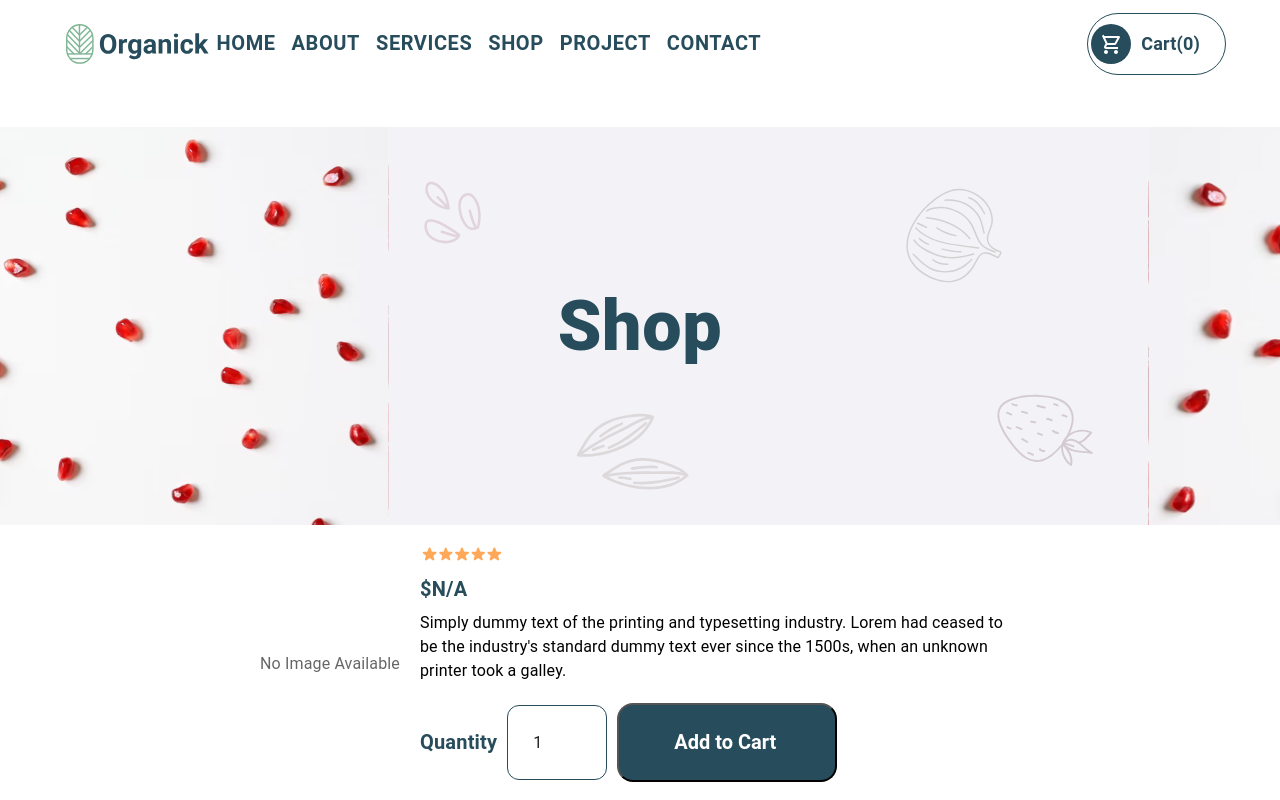
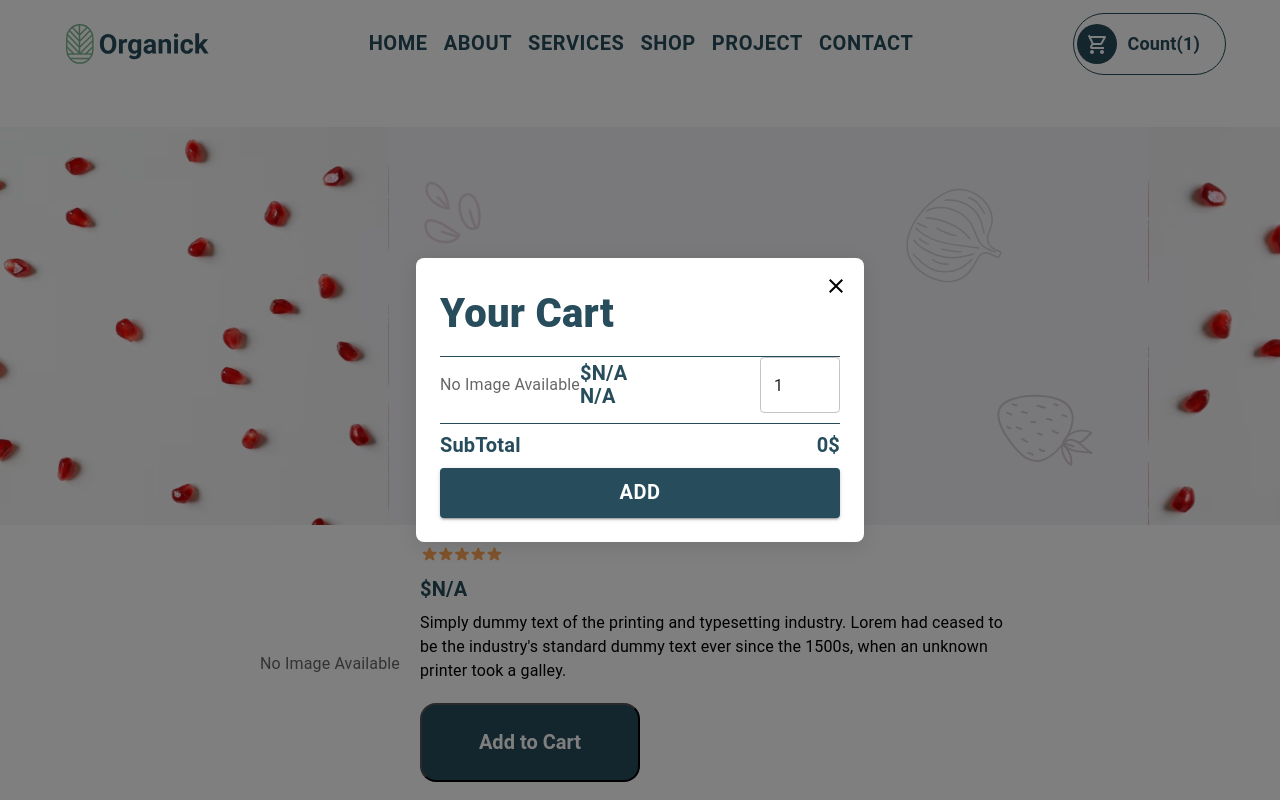
Before and after one commit to UsmanDev007/Organic, a React (Create React App) app: page /shop in a window 1280 px wide. Both pictures are taken after a click on the button "Add to Cart". Shown: the top 800 px of the page. Built offline with nearby package versions, Linux system fonts and the light colour scheme.

Commit message:
add to cart with context done

```diff
--- a/src/CardContext.js
+++ b/src/CardContext.js
@@ -2,8 +2,9 @@ import { createContext, useState } from "react";
 const CardContext =createContext();
 const CardProvider = ({ children }) => {
   const [selectedCard,SetSelectedCard]=useState([]);
+  const [Count, SetCount]=useState(0);
     return (
-      <CardContext.Provider value={{selectedCard,SetSelectedCard}}>
+      <CardContext.Provider value={{selectedCard,SetSelectedCard,Count,SetCount}}>
         {children}
       </CardContext.Provider>
     );
--- a/src/Components/Button.js
+++ b/src/Components/Button.js
@@ -1,32 +1,31 @@
-import React from 'react'
-import styled from 'styled-components'
-const StyledButton=styled.button`
+import React from 'react';
+import styled from 'styled-components';
+
+const StyledButton = styled.button`
   width: 220px;
   height: 79px;
   padding: 28px 39px 28px 39px;
   border-radius: 16px;
-background-color: #274C5B;
-color: #FFFFFF;
+  background-color: #274c5b;
+  color: #ffffff;
   font-family: Roboto;
   font-size: 20px;
   font-weight: 700;
   line-height: 23.44px;
-display:flex;
+  display: flex;
   cursor: pointer;
   justify-content: center;
   align-items: center;
   gap: 4px;
-`
-const Button = ({text,img}) => {
+`;
+
+const Button = ({ text, img, onClick }) => {
   return (
+    <StyledButton onClick={onClick}>
+      {text}
+      {img && <img src={img} alt="" />}
+    </StyledButton>
+  );
+};
 
-       <StyledButton>
-          {text}
-          <img src={img} alt="" />
-       </StyledButton>
-
-
-  )
-}
-
-export default Button
+export default Button;
--- a/src/Components/Navbar.js
+++ b/src/Components/Navbar.js
@@ -12,10 +12,10 @@ import Container from '@mui/material/Container';
 import Button from '@mui/material/Button';
 import MenuItem from '@mui/material/MenuItem';
 import { Link } from 'react-router-dom';
-import { useState } from 'react';
+import { useState ,useContext} from 'react';
 import ShoppingCartOutlinedIcon from '@mui/icons-material/ShoppingCartOutlined';
+import { CardContext } from '../CardContext';
 
-// const navbar = ['Home', 'About', 'Services', 'Shop', 'Project', 'Contact'];
 const navbar = [
     {
       id:"1",
@@ -49,6 +49,7 @@ const navbar = [
     }
 ];
 function Navbar() {
+  const { Count } = useContext(CardContext);
   const [anchorElNav, setAnchorElNav] = useState(null);
 
   const handleOpenNavMenu = (event) => {
@@ -105,7 +106,7 @@ function Navbar() {
                 textAlign: 'left',
               }}
             >
-              Cart(0)
+              Cart({Count})
             </Typography>
           </Box>
 
@@ -114,7 +115,7 @@ function Navbar() {
               flexGrow: 1,
               display: { xs: 'flex', md: 'none' },
               justifyContent: 'flex-end',
-              maxWidth: '100%' // Prevent overflow of icon
+              maxWidth: '100%'
             }}>
             <IconButton
               size="large"
@@ -123,9 +124,9 @@ function Navbar() {
               aria-haspopup="true"
               onClick={handleOpenNavMenu}
               color="inherit"
-              sx={{ color: '#274C5B', padding: 0 }} // Adjust padding to prevent overflow
+              sx={{ color: '#274C5B', padding: 0 }}
             >
-              <MenuIcon sx={{ fontSize: '30px' }} /> {/* Ensure icon size doesn't overflow */}
+              <MenuIcon sx={{ fontSize: '30px' }} />
             </IconButton>
             <Menu
               id="menu-appbar"
@@ -141,8 +142,8 @@ function Navbar() {
               {navbar.map((page) => (
                 <MenuItem key={page.id} onClick={handleCloseNavMenu}>
                   <Typography
-                     component={Link} // Use Link for routing
-                     to={`${page.path.toLowerCase()}`} // Dynamic path based on page name
+                     component={Link}
+                     to={`${page.path.toLowerCase()}`}
                     sx={{
                       fontFamily: 'Roboto',
                       fontSize: '20px',
@@ -160,7 +161,7 @@ function Navbar() {
             </Menu>
           </Box>
 
-          <Box sx={{ flexGrow: 1, display: { xs: 'none', md: 'flex' } }}>
+          <Box sx={{ flexGrow: 1, display: { xs: 'none', md: 'flex', justifyContent:"center" } }}>
             {navbar.map((page) => (
               <Button
                 key={page.id}
@@ -214,7 +215,7 @@ function Navbar() {
                 textAlign: 'left',
               }}
             >
-              Cart(0)
+              Count({Count})
             </Typography>
           </Box>
         </Toolbar>
--- /dev/null
+++ b/src/Components/PopUp.js
@@ -0,0 +1,238 @@
+import React, { useContext, useState } from "react";
+import {
+  Modal,
+  Box,
+  Typography,
+  IconButton,
+  Fade,
+  TextField,
+  Divider,
+  Button,
+  Snackbar,
+  Alert,
+} from "@mui/material";
+import CloseIcon from "@mui/icons-material/Close";
+import { CardContext } from "../CardContext";
+
+const PopUp = ({ open, onClose, title }) => {
+  const { selectedCard } = useContext(CardContext);
+  const [data] = useState(selectedCard || {});
+  const [quantity, setQuantity] = useState(1);
+  const [openSnak, setOpen] = useState(false);
+
+  const handleSnackClick = () => {
+    setOpen(true);
+  };
+
+  const handleClose = () => {
+    setOpen(false);
+  };
+
+  const handleQuantityChange = (e) => {
+    const value = parseInt(e.target.value, 10);
+    setQuantity(value >= 1 ? value : 1);
+  };
+
+  const subtotal = quantity * (data.afterPrice || 0);
+  return (
+    <Modal
+      open={open}
+      onClose={onClose}
+      closeAfterTransition
+      aria-labelledby="modal-title"
+      aria-describedby="modal-description"
+      sx={{
+        display: "flex",
+        alignItems: "center",
+        justifyContent: "center",
+      }}
+    >
+      <Fade in={open}>
+        <Box
+          sx={{
+            backgroundColor: "#FFFFFF",
+            borderRadius: "8px",
+            boxShadow: "0px 4px 20px rgba(0, 0, 0, 0.1)",
+            padding: "24px",
+            width: "400px",
+            maxWidth: "90%",
+            position: "relative",
+          }}
+        >
+          <IconButton
+            onClick={onClose}
+            sx={{
+              position: "absolute",
+              top: "8px",
+              right: "8px",
+              color: "#000000",
+            }}
+          >
+            <CloseIcon />
+          </IconButton>
+
+          {title && (
+            <Typography
+              id="modal-title"
+              variant="h6"
+              component="h2"
+              sx={{
+                color: "#274C5B",
+                fontFamily: "Roboto",
+                fontSize: "40px",
+                fontWeight: 800,
+              }}
+            >
+              {title}
+            </Typography>
+          )}
+          <Divider
+            sx={{
+              borderColor: "#274C5B",
+              marginTop: "10px",
+            }}
+          />
+          <Box
+            sx={{
+              display: "flex",
+              justifyContent: "space-between",
+              alignItems: "center",
+            }}
+          >
+            <Box sx={{ display: "flex", alignItems: "center" }}>
+              {data.image ? (
+                <img
+                  src={data.image}
+                  alt={data.name}
+                  style={{
+                    maxWidth: "80px",
+                    borderRadius: "8px",
+                  }}
+                />
+              ) : (
+                <Typography variant="body1" color="textSecondary">
+                  No Image Available
+                </Typography>
+              )}
+
+              <Box sx={{ display: "flex", flexDirection: "column" }}>
+                <Typography
+                  sx={{
+                    fontFamily: "Roboto",
+                    fontSize: "20px",
+                    fontWeight: 700,
+                    lineHeight: "23.44px",
+                    textAlign: "left",
+                    color: "#274C5B",
+                  }}
+                >
+                  ${data.afterPrice ? `${data.afterPrice} USD` : "N/A"}
+                </Typography>
+                <Typography
+                  sx={{
+                    fontFamily: "Roboto",
+                    fontSize: "20px",
+                    fontWeight: 700,
+                    lineHeight: "23.44px",
+                    textAlign: "left",
+                    color: "#274C5B",
+                  }}
+                >
+                  {data.name ? `${data.name}` : "N/A"}
+                </Typography>
+              </Box>
+            </Box>
+
+            <TextField
+              type="number"
+              defaultValue={1}
+              inputProps={{
+                min: 1,
+              }}
+              onChange={handleQuantityChange}
+              size="medium"
+              sx={{
+                width: "20%",
+                fontSize: "1.2rem",
+              }}
+            />
+          </Box>
+          <Divider
+            sx={{
+              borderColor: "#274C5B",
+              marginTop: "10px",
+            }}
+          />
+          <Box
+            sx={{
+              display: "flex",
+              justifyContent: "space-between",
+              marginTop: "10px",
+            }}
+          >
+            <Typography
+              sx={{
+                fontFamily: "Roboto",
+                fontSize: "20px",
+                fontWeight: 700,
+                lineHeight: "23.44px",
+                textAlign: "left",
+                color: "#274C5B",
+              }}
+            >
+              SubTotal
+            </Typography>
+            <Typography
+              sx={{
+                fontFamily: "Roboto",
+                fontSize: "20px",
+                fontWeight: 700,
+                lineHeight: "23.44px",
+                textAlign: "left",
+                color: "#274C5B",
+              }}
+            >
+              {subtotal}$
+            </Typography>
+          </Box>
+          <Button
+            onClick={handleSnackClick}
+            variant="contained"
+            sx={{
+              width: "100%",
+              fontFamily: "Roboto",
+              fontSize: "20px",
+              height: "50px",
+              fontWeight: 700,
+              lineHeight: "23.44px",
+              textAlign: "left",
+              backgroundColor: "#274C5B",
+              marginTop: "10px",
+              color: "white",
+            }}
+          >
+            Add
+          </Button>
+          <Snackbar
+            open={openSnak}
+            autoHideDuration={3000}
+            onClose={handleClose}
+            TransitionComponent={Fade}
+            anchorOrigin={{ vertical: "top", horizontal: "right" }} // Position of the toast
+          >
+            <Alert
+              onClose={handleClose}
+              severity="success"
+              variant="filled"
+              sx={{ width: "100%"}}
+            >
+              Added {data.name} to Cart
+            </Alert>
+          </Snackbar>
+        </Box>
+      </Fade>
+    </Modal>
+  );
+};
+
+export default PopUp;
--- a/src/Pages/Contact.js
+++ b/src/Pages/Contact.js
@@ -29,7 +29,7 @@ const Contact = () => {
           <Grid container spacing={6}>
             <Grid item xs={12} md={6} >
               <LableStyle >Full Name*</LableStyle>
-              <TextField fullWidth  label="yourname" sx={{
+              <TextField fullWidth   sx={{
                  borderRadius: '16px',
                  border: '1px solid #7EB693',
                  color: '#7EB693',
@@ -55,7 +55,7 @@ const Contact = () => {
                  '& .MuiOutlinedInput-notchedOutline': {
                    border: 'none',
                  },
-              }} label="example@gmail.com" />
+              }} />
             </Grid>
             <Grid item xs={12} md={6}>
               <LableStyle>Company*</LableStyle>
@@ -70,7 +70,7 @@ const Contact = () => {
                  '& .MuiOutlinedInput-notchedOutline': {
                    border: 'none',
                  },
-              }} label="yourcompany" />
+              }}  />
             </Grid>
             <Grid item xs={12} md={6}>
               <LableStyle>Subject*</LableStyle>
@@ -85,7 +85,7 @@ const Contact = () => {
                  '& .MuiOutlinedInput-notchedOutline': {
                    border: 'none',
                  },
-              }} label="yoursubject" />
+              }} />
             </Grid>
             <Grid item xs={12}>
               <LableStyle>Message*</LableStyle>
--- a/src/Pages/Shop.js
+++ b/src/Pages/Shop.js
@@ -1,4 +1,4 @@
-import { Box, Typography, TextField } from "@mui/material";
+import { Box, Typography, TextField, Button } from "@mui/material";
 import React, { useContext, useEffect, useState } from "react";
 import StyledButton from "../Components/Button";
 import { useParams } from "react-router-dom";
@@ -7,14 +7,15 @@ import Hero from "../Components/Hero";
 
 import { CardContext } from "../CardContext";
 import Star from "../Images/Star.svg";
+import PopUp from "../Components/PopUp";
 
 const Shop = () => {
   const { id } = useParams();
-  const { selectedCard } = useContext(CardContext);
+  const { selectedCard,SetCount } = useContext(CardContext);
   const [data, setData] = useState(selectedCard || {});
 
   useEffect(() => {
-    window.scrollTo(0, 0); // Scroll to top
+    window.scrollTo(0, 0);
     fetch("/VegCards.json")
       .then((response) => {
         if (!response.ok) {
@@ -34,6 +35,16 @@ const Shop = () => {
         console.log(error);
       });
   }, [id, selectedCard]);
+  // handle Popup states
+  const [openPopUp, setOpenPopUp] = useState(false);
+  const increment =()=>{
+    SetCount((prevCount) => prevCount + 1)
+  }
+  const handleOpenPopUp = () => {
+    setOpenPopUp(true);
+    increment();
+  }
+  const handleClosePopUp = () => setOpenPopUp(false);
 
   // Render component
   return (
@@ -100,49 +111,15 @@ const Shop = () => {
               marginTop: "20px",
             }}
           >
-            <Typography
-              sx={{
-                fontFamily: "Roboto",
-                fontSize: "20px",
-                fontWeight: 700,
-                lineHeight: "23.44px",
-                textAlign: "left",
-                textUnderlinePosition: "from-font",
-                textDecorationSkipInk: "none",
-                color: "#274C5B",
-              }}
+            <div>
+              <StyledButton text="Add to Cart" onClick={handleOpenPopUp} />
+              <PopUp
+                open={openPopUp}
+                onClose={handleClosePopUp}
+                title="Your Cart"
               >
-              Quantity
-            </Typography>
-
-            <TextField
-              type="number"
-              variant="outlined"
-              size="small"
-              inputProps={{ min: 1 }}
-              defaultValue={1}
-              sx={{
-                borderRadius: "12px",
-                width: "100px",
-                "& .MuiOutlinedInput-root": {
-                  borderRadius: "12px",
-                  padding: "8px",
-                  "& fieldset": {
-                    borderColor: "#274C5B",
-                  },
-                  "&:hover fieldset": {
-                    borderColor: "#274C5B",
-                  },
-                  "&.Mui-focused fieldset": {
-                    borderColor: "#274C5B",
-                  },
-                },
-                "& .MuiInputBase-input": {
-                  padding: "18px",
-                },
-              }}
-            />
-            <StyledButton text="Add to Cart" />
+              </PopUp>
+            </div>
           </Box>
         </Box>
       </Box>
```
Lines whose indentation alone changed are shown as unchanged.
